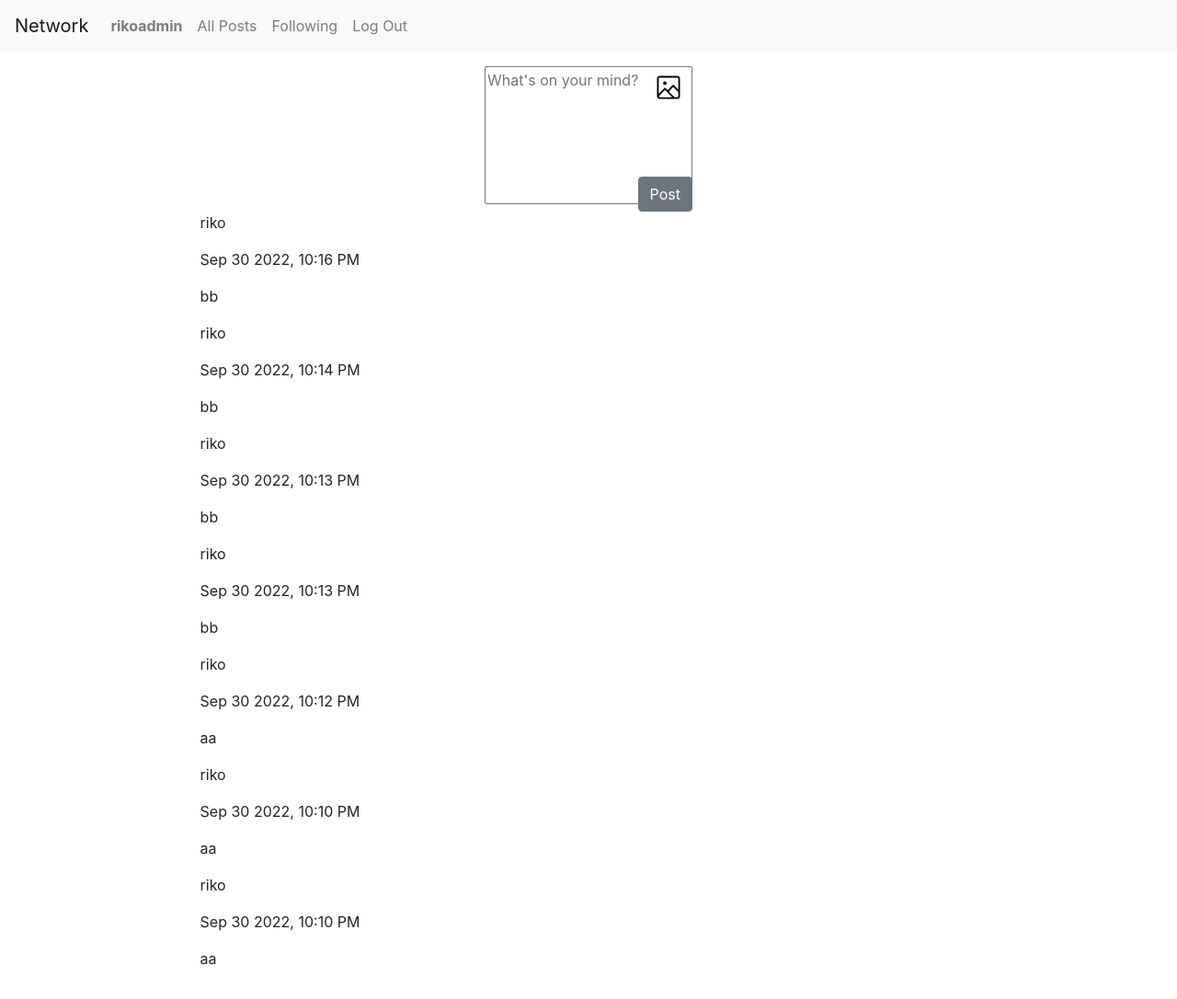
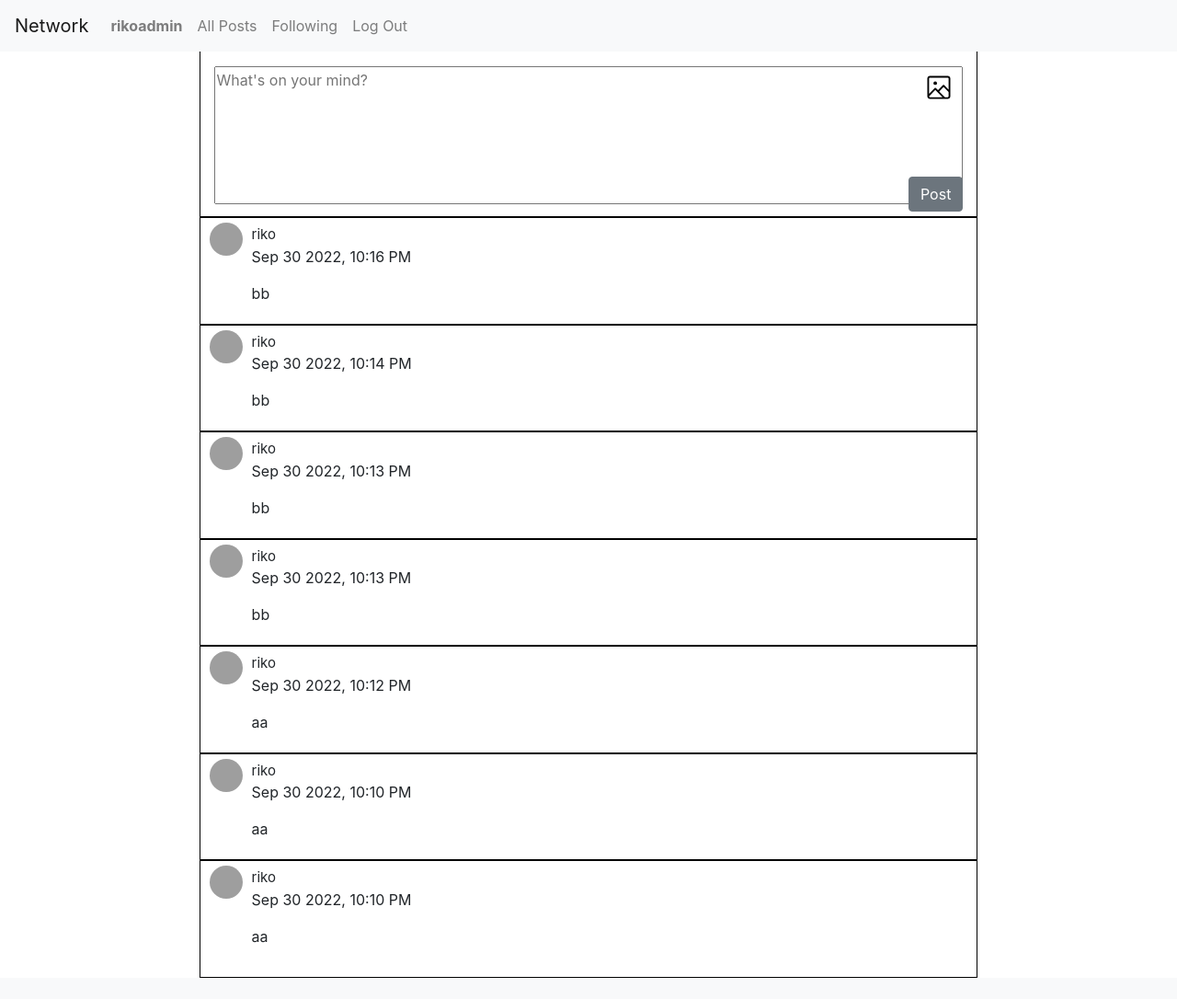
Before and after one commit to arthurpolice/CS50W, a Django app: page / in a window 1280 px wide. Shown: the whole page at 92% size. After the commit the page ends 1063 px from the top, so only its background shows below. Run offline with Django 3.2, Linux system fonts and the light colour scheme; a user stored in the database is signed in; data comes from the database, SQL or seed files in the repository; both versions use the stored data as it was after the commit; some libraries are stand-ins or nearby versions; grey boxes are pictures that could not be loaded.

Commit message:
Many profile page UI improvements. Follow button now unavailable to user on their own page.

```diff
--- a/project4/network/admin.py
+++ b/project4/network/admin.py
@@ -1,5 +1,5 @@
 from django.contrib import admin
-from .models import Post, Comment, PostLike, CommentLike, User, ReplySection, Follower
+from .models import Post, Comment, PostLike, CommentLike, User, ReplySection, Follower, Avatar
 
 # Register your models here.
 admin.site.register(Follower)
@@ -9,3 +9,4 @@ admin.site.register(PostLike)
 admin.site.register(CommentLike)
 admin.site.register(User)
 admin.site.register(ReplySection)
+admin.site.register(Avatar)
--- a/project4/network/static/network/network.js
+++ b/project4/network/static/network/network.js
@@ -1,8 +1,11 @@
 // Set up the default view
 document.addEventListener("DOMContentLoaded", () => {
   homepage(1)
-  log_post()
 })
+
+
+
+// Backend Communication Section
 
 function homepage(page) {
   document.querySelector("#profile-view").style.display = "none"
@@ -11,6 +14,7 @@ function homepage(page) {
   document.querySelector("#user-list-view").style.display = "none"
   document.querySelector("#homepage-view").style.display = "block"
   document.querySelector("#post-list-view").style.display = "block"
+  log_post()
   fetch(`/homepage/${page}`)
     .then((posts) => posts.json())
     .then((posts) => {
@@ -19,6 +23,7 @@ function homepage(page) {
       make_page_bar(posts)
     })
 }
+
 
 function profile_page(username) {
   document.querySelector("#profile-view").style.display = "block"
@@ -31,17 +36,44 @@ function profile_page(username) {
   fetch(`user/${username}`)
   .then((user) => user.json())
   .then((user) => {
-    console.log("call")
     display_avatar(user)
     document.querySelector('#username').innerHTML = user['username']
-    document.querySelector('#join-date').innerHTML = user['join_date']
+    document.querySelector('#join-date').innerHTML = `Joined ${user['join_date']}`
   })
 
-  make_follow_button()
-  make_post_section(username)
+  make_follow_button(username)
+  get_posts(username, 1)
 }
 
-function make_post_section(username, page) {
+
+function log_post() {
+  post_btn = document.querySelector("#post-btn")
+  csrftoken = document.querySelector("[name=csrfmiddlewaretoken]").value
+  image_url = document.querySelector("#image-input")
+  image_btn = document.querySelector("#image-btn")
+
+  display_url_input(image_btn)
+  move_post_btn(image_btn, post_btn)
+
+  post_btn.addEventListener("click", () => {
+    content = document.querySelector("#post-input")
+    if (((content.value != "") && (content.value != null)) || ((image_url.value != "") && (image_url.value != null))) {
+      fetch("/logpost", {
+        method: "POST",
+        body: JSON.stringify({
+          content: content.value,
+          image_url: image_url.value,
+        }),
+        headers: { "X-CSRFToken": csrftoken },
+        mode: "same-origin",
+      })
+      content.value =""
+      image_url.value =""
+    }
+  })
+}
+
+function get_posts(username, page) {
   fetch(`/profile/${username}/${page}`)
   .then((posts) => posts.json())
   .then((posts) => {
@@ -50,11 +82,29 @@ function make_post_section(username, page) {
   })
 }
 
-function make_follow_button(){
+function search_user() {
+  document.querySelector("#profile-view").style.display = "none"
+  document.querySelector("#post-view").style.display = "none"
+  document.querySelector("#settings-view").style.display = "none"
+  document.querySelector("#user-list-view").style.display = "block"
+  document.querySelector("#homepage-view").style.display = "none"
+  document.querySelector("#post-list-view").style.display = "none"
+}
+
+
+
+
+
+// Frontend Creation Section
+
+function make_follow_button(username){
   follow_button = document.querySelector('#follow-button')
   follow_button.replaceWith(follow_button.cloneNode(true))
   follow_button = document.querySelector('#follow-button')
   csrftoken = document.querySelector("[name=csrfmiddlewaretoken]").value
+  if (username === document.querySelector('#current-user')){
+    follow_button.classList.add('hidden')
+  }
 
   follow_button.addEventListener('click', () => {
     fetch("/follow", {
@@ -70,21 +120,13 @@ function make_follow_button(){
 
 function display_avatar(user) {
   avatar_wrapper = document.querySelector('#avatar-wrapper')
+  if (avatar_wrapper.querySelector(".avatar") != null) {
+    avatar_wrapper.removeChild(document.querySelector(".avatar"))
+    avatar_wrapper = document.querySelector('#avatar-wrapper')
+  }
   avatar = document.createElement('img')
   avatar.classList.add('avatar')
-  try {
-    new URL(user['avatar'])
-    url = true
-  }
-  catch(e) {
-    url = false
-  }
-  if(url === true) {
-    avatar.src = user['avatar']
-  }
-  else {
-    avatar.src = "https://cdn3.vectorstock.com/i/thumb-large/11/72/outline-profil-user-or-avatar-icon-isolated-vector-35681172.jpg"
-  }
+  check_avatar(avatar, user['avatar'])
   avatar_wrapper.appendChild(avatar)
 }
 
@@ -105,7 +147,7 @@ function make_page_bar(posts) {
       li.addEventListener('click', () => homepage(page_number))
     }
     else if (posts['source'] === "profile_page") {
-      li.addEventListener('click', () => make_post_section(posts['user'], page_number))
+      li.addEventListener('click', () => get_posts(posts['user'], page_number))
     }
     li.addEventListener('click', () => display_posts(posts['posts']))
     page_navbar.insertBefore(li, page_navbar.children[i + 1])
@@ -115,18 +157,35 @@ function make_page_bar(posts) {
 function display_posts(posts) {
   post_wrappers = document.querySelectorAll('.post-wrapper')
   post_wrappers.forEach((post_wrapper) => post_wrapper.remove())
+  separators = document.querySelectorAll('.separator')
+  separators.forEach((separator) => separator.remove())
   posts.forEach((post) => {
     console.log(post)
+
+    separator = document.createElement("div")
+    separator.classList.add("separator")
+
     wrapper = document.createElement("div")
     wrapper.classList.add("post-wrapper")
+
+    post_div = document.createElement("div")
+    post_div.classList.add("post-div")
+
+    avatar_div = document.createElement("div")
+    avatar_div.classList.add("avatar-div")
+
+    avatar = document.createElement("img")
+    avatar.classList.add("avatar-small")
+    check_avatar(avatar, post['avatar'])
 
     header_div = document.createElement("div")
     header_div.classList.add("post-header")
 
-    username = document.createElement("p")
+    username = document.createElement("a")
     username.classList.add("username")
     username.innerHTML = post["user"]
     username.addEventListener('click', () => profile_page(post['user']))
+    console.log(post['user'])
 
     post_time = document.createElement("p")
     post_time.classList.add("post-timestamp")
@@ -150,6 +209,7 @@ function display_posts(posts) {
       image_div.appendChild(image)
     }
 
+    avatar_div.appendChild(avatar)
 
     header_div.appendChild(username)
     header_div.appendChild(post_time)
@@ -157,39 +217,41 @@ function display_posts(posts) {
     content_div.appendChild(content)
 
 
-    wrapper.appendChild(header_div)
-    wrapper.appendChild(content_div)
-    wrapper.appendChild(image_div)
+    post_div.appendChild(header_div)
+    post_div.appendChild(content_div)
+    post_div.appendChild(image_div)
 
+    wrapper.appendChild(avatar_div)
+    wrapper.appendChild(post_div)
+
+    document.querySelector("#posts").appendChild(separator)
     document.querySelector("#posts").appendChild(wrapper)
   })
 }
 
-function log_post() {
-  post_btn = document.querySelector("#post-btn")
-  csrftoken = document.querySelector("[name=csrfmiddlewaretoken]").value
-  content = document.querySelector("#post-input")
-  image_url = document.querySelector("#image-input")
-  image_btn = document.querySelector("#image-btn")
-  display_url_input(image_btn)
-  move_post_btn(image_btn, post_btn)
 
-  post_btn.addEventListener("click", () => {
-    if (
-      (content.value != "" && content.value != null) ||
-      (image_url.value != "" && image_url.value != null)
-    ) {
-      fetch("/logpost", {
-        method: "POST",
-        body: JSON.stringify({
-          content: content.value,
-          image_url: image_url.value,
-        }),
-        headers: { "X-CSRFToken": csrftoken },
-        mode: "same-origin",
+
+
+
+
+// Embelishments Section
+
+function move_post_btn(image_btn, post_btn) {
+  image_btn.addEventListener("click", () => {
+    if (post_btn.classList.contains("move-down")) {
+      post_btn.style.animationPlayState = "running"
+      post_btn.addEventListener("animationend", () => {
+        post_btn.classList.remove("move-down")
+        post_btn.classList.add("move-up")
+        post_btn.style.animationPlayState = "paused"
       })
-      content.value = ""
-      image_url.value = ""
+    } else {
+      post_btn.style.animationPlayState = "running"
+      post_btn.addEventListener("animationend", () => {
+        post_btn.classList.remove("move-up")
+        post_btn.classList.add("move-down")
+        post_btn.style.animationPlayState = "paused"
+      })
     }
   })
 }
@@ -215,32 +277,18 @@ function display_url_input(image_btn) {
   })
 }
 
-function move_post_btn(image_btn, post_btn) {
-  image_btn.addEventListener("click", () => {
-    if (post_btn.classList.contains("move-down")) {
-      post_btn.style.animationPlayState = "running"
-      post_btn.addEventListener("animationend", () => {
-        post_btn.classList.remove("move-down")
-        post_btn.classList.add("move-up")
-        post_btn.style.animationPlayState = "paused"
-      })
-    } else {
-      post_btn.style.animationPlayState = "running"
-      post_btn.addEventListener("animationend", () => {
-        post_btn.classList.remove("move-up")
-        post_btn.classList.add("move-down")
-        post_btn.style.animationPlayState = "paused"
-      })
-    }
-  })
+function check_avatar(avatar_element, avatar_url){
+  try {
+    new URL(avatar_url)
+    url = true
+  }
+  catch(e) {
+    url = false
+  }
+  if(url === true) {
+    avatar_element.src = avatar_url
+  }
+  else {
+    avatar_element.src = "https://cdn3.vectorstock.com/i/thumb-large/11/72/outline-profil-user-or-avatar-icon-isolated-vector-35681172.jpg"
+  }
 }
-
-
-function search_user() {
-  document.querySelector("#profile-view").style.display = "none"
-  document.querySelector("#post-view").style.display = "none"
-  document.querySelector("#settings-view").style.display = "none"
-  document.querySelector("#user-list-view").style.display = "block"
-  document.querySelector("#homepage-view").style.display = "none"
-  document.querySelector("#post-list-view").style.display = "none"
-}
--- a/project4/network/static/network/styles.css
+++ b/project4/network/static/network/styles.css
@@ -135,11 +135,65 @@
   background-color: rgba(179, 204, 255);
 }
 
+.outline {
+  border-color: black;
+  border-width: 1px;
+  border-style: solid;
+  border-top: 0px;
+}
+
+.separator {
+  border-color: black;
+  border-width: 1px;
+  border-style: solid;
+  margin-top: 5px;
+  margin-bottom: 5px;
+}
+
+.post-wrapper {
+  display: flex;
+}
+
+.avatar {
+  height: 72px;
+  width: 72px;
+  border-radius: 100%;
+  margin-right: 10px;
+  margin-left: 10px;
+}
+
+.avatar-small {
+  height: 36px;
+  width: 36px;
+  border-radius: 100%;
+  margin-right: 10px;
+  margin-left: 10px;
+}
+
+#profile-header {
+  display: flex;
+}
+
+#profile-buttons {
+  margin-top: 50px;
+  margin-left: auto;
+  width: 100px;
+}
+
+.username {
+  font-size: 15px;
+}
+
+.username:hover {
+  text-decoration: underline;
+}
+
 .hidden-image-input {
   animation-name: show;
   animation-duration: 1s;
   animation-fill-mode: forwards;
   animation-play-state: paused;
+  pointer-events:none;
 }
 
 .unhidden-image-input {
--- a/project4/network/templates/network/index.html
+++ b/project4/network/templates/network/index.html
@@ -2,7 +2,8 @@
 {% load static %}
 
 {% block body %}
-    <div id="homepage-view" class="header">
+<div id="middle-section" class="outline">
+    <div id="homepage-view" class="view header">
         <div id="input-area" class="container">
             <div class="input-area-item">
                 {% csrf_token %}
@@ -17,12 +18,14 @@
             </div>
         </div>
     </div>
-    <div id="profile-view" class="header">
+    <div id="profile-view" class="view header">
         <div id="profile-info">
             <div id="profile-header">
                 <span id="avatar-wrapper"></span>
-                <span id="username-wrapper"><p id="username"></p></span>
-                <span id="join-date"></span>
+                <div id="header-info">
+                    <span id="username-wrapper"><p id="username"></p></span>
+                    <span id="join-date"></span>
+                </div>
             </div>
             <div id="profile-buttons">
                 <button class="btn btn-primary" id="follow-button">Follow</button>
@@ -47,4 +50,5 @@
         <div id="settings"></div>
     </div>
     <script src="{% static 'network/network.js' %}"></script>
+</div>
 {% endblock %}
--- a/project4/network/templates/network/layout.html
+++ b/project4/network/templates/network/layout.html
@@ -8,7 +8,6 @@
         <link href="{% static 'network/styles.css' %}" rel="stylesheet">
     </head>
     <body>
-
         <nav class="navbar navbar-expand-lg navbar-light bg-light">
             <a class="navbar-brand" href="#">Network</a>
 
@@ -16,6 +15,7 @@
               <ul class="navbar-nav mr-auto">
                 {% if user.is_authenticated %}
                     <li class="nav-item">
+                        <input id="current-user" value={{ user.username }} class="hidden">
                         <a class="nav-link" href="#"><strong>{{ user.username }}</strong></a>
                     </li>
                 {% endif %}
--- a/project4/network/util.py
+++ b/project4/network/util.py
@@ -6,4 +6,4 @@ from django.core.paginator import Paginator
 from django.http import HttpResponse, HttpResponseRedirect, JsonResponse
 from django.shortcuts import render
 from django.urls import reverse
-from .models import Post, Comment, PostLike, CommentLike, User, ReplySection, Follower
+from .models import Post, Comment, PostLike, CommentLike, User, ReplySection, Follower, Avatar
--- a/project4/network/views.py
+++ b/project4/network/views.py
@@ -83,7 +83,7 @@ def log_post(request):
     post.save()
     return JsonResponse({"message": "Post logged successfully."}, status=201)
 
-
+# TODO: make behavior for people who are not signed in
 def homepage(request, page_num):
     # Not sure about this syntax
     user = User.objects.get(pk=request.user.id)
@@ -119,17 +119,18 @@ def user_info(request, username):
     requested_profile = User.objects.get(username=username)
     try:
         avatar = Avatar.objects.get(user = requested_profile)
+        avatar = avatar.image_url
     except:
         avatar = None
 
     user_dict = {
         "username": requested_profile.username,
-        "join_date": requested_profile.date_joined,
+        "join_date": requested_profile.date_joined.strftime("%B %Y"),
         "avatar": avatar
     }
     return JsonResponse(user_dict)
 
-
+@login_required
 def follow(request):
     if request.method != "POST":
         return JsonResponse({"error": "POST request required."}, status=400)
```
Also changed, not shown: project4/network/models.py (+7 -1 lines), project4/db.sqlite3.
